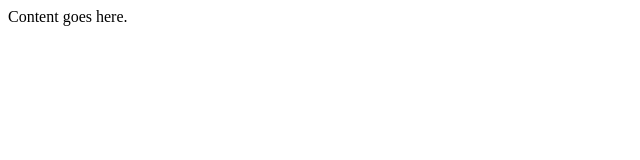
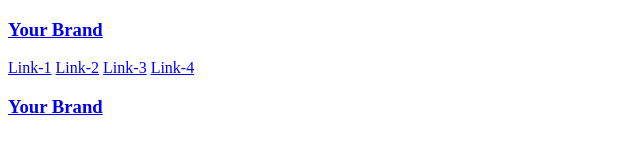
Before and after one commit to ChrisThatGamer1/Learn-Programming, a plain HTML site: page mdn-projects/navbar/index.html in a window 1280 px wide. Shown: the whole page, without its empty margins (0-640 px from the left). Drawn offline with Linux system fonts and the light colour scheme.

Commit message:
Start of Navbar Project
creating a navbar for desktop sites

```diff
--- a/mdn-projects/navbar/index.html
+++ b/mdn-projects/navbar/index.html
@@ -1,11 +1,34 @@
-<!doctype html>
-<html>
+<!DOCTYPE html>
+<html lang="en">
 <head>
-<title>Our Funky HTML Page</title>
-<meta name="description" content="Our first page">
-<meta name="keywords" content="html tutorial template">
+    <meta charset="UTF-8">
+    <meta http-equiv="X-UA-Compatible" content="IE=edge">
+    <meta name="viewport" content="width=device-width, initial-scale=1.0">
+    <title>Navbar - Destop</title>
 </head>
 <body>
-Content goes here.
+    <!-- SECTION start - body-container -->
+    <section class="body-container">
+        <nav class="navbar" id="navbar1">
+            <div class="navbar-brand">
+                <a href="#" class="a-link">
+                    <h1>Your Brand</h1>
+                </a>
+            </div>
+            <div>
+                <a href="#" class="a-link navlink active">Link-1</a>
+                <a href="#" class="a-link navlink">Link-2</a>
+                <a href="#" class="a-link navlink">Link-3</a>
+                <a href="#" class="a-link navlink">Link-4</a>
+            </div>
+        </nav>
+        <nav class="navbar" id="navbar2">
+            <div class="navbar-brand">
+                <a href="#" class="a-link">
+                    <h1>Your Brand</h1>
+                </a>
+            </div>
+        </nav>
+    </section>
 </body>
 </html>
```
